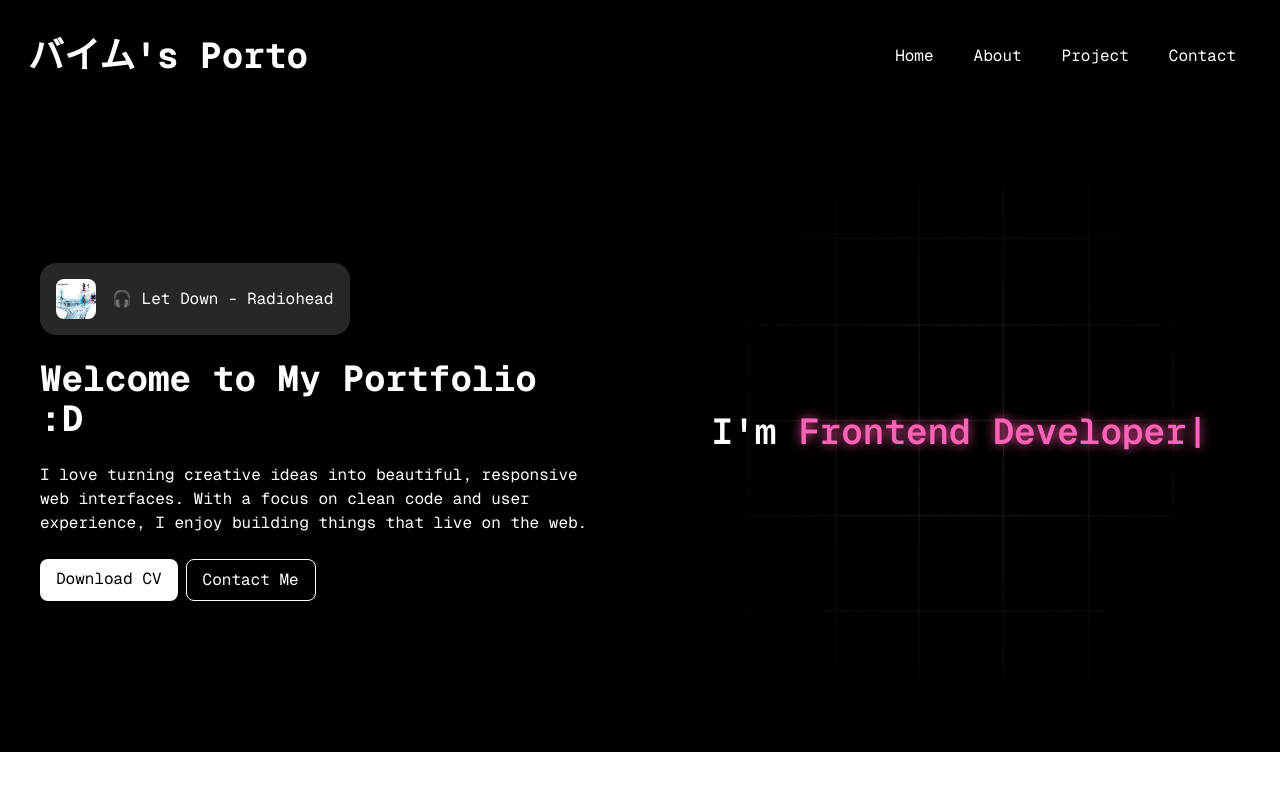
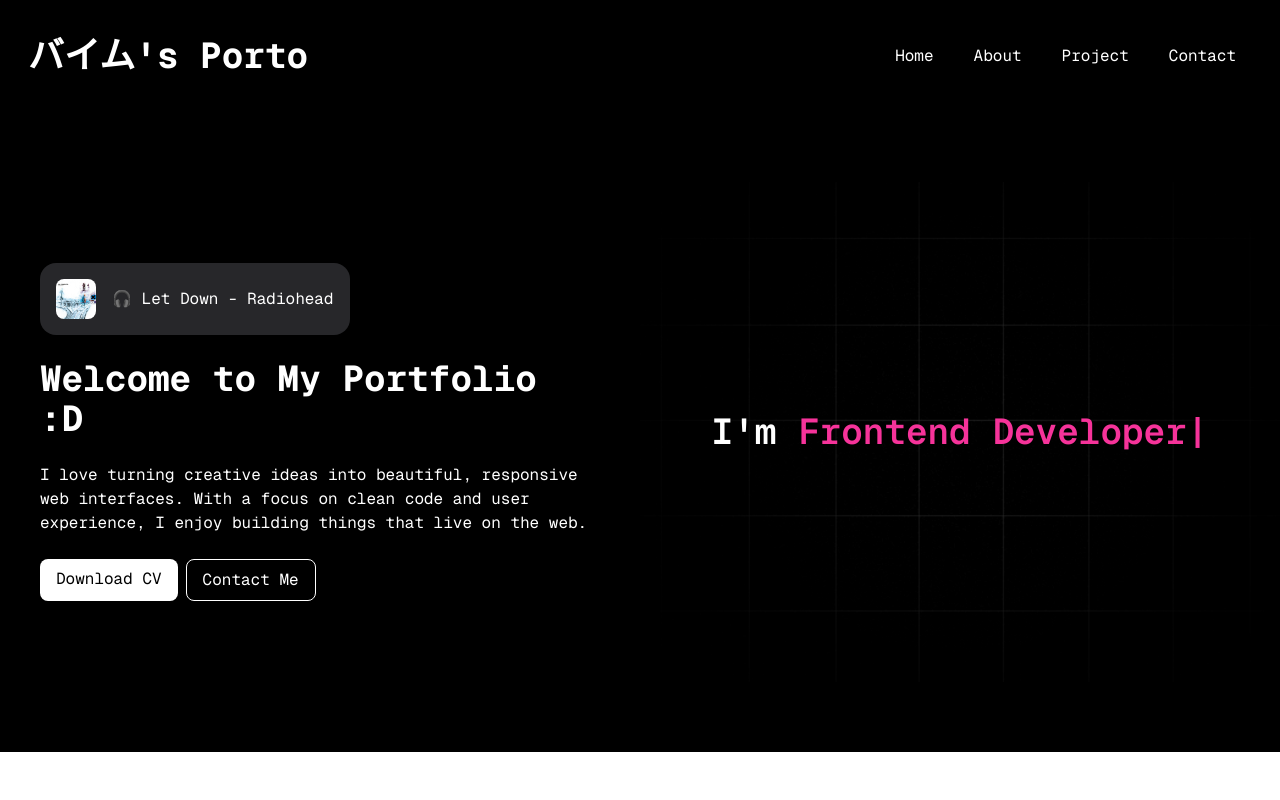
Before and after one commit to ibra132/portofolio, a React (Vite) app: page / in a window 1280 px wide. Shown: the top 800 px of the page. Built offline with nearby package versions, Linux system fonts and the light colour scheme.

Commit message:
feat: add neon effect only while hovering the text

```diff
--- a/src/components/sections/Hero.jsx
+++ b/src/components/sections/Hero.jsx
@@ -74,7 +74,7 @@ const Hero = () => {
       >
         <h2 className="text-2xl md:text-4xl font-semibold">
           I'm{" "}
-          <span className="text-pink-400 drop-shadow-[0_0_6px_#ec4899]">
+          <span className="text-pink-500 transition duration-300 hover:text-pink-400 hover:drop-shadow-[0_0_6px_#ec4899]">
             {text}|
           </span>
         </h2>
```
